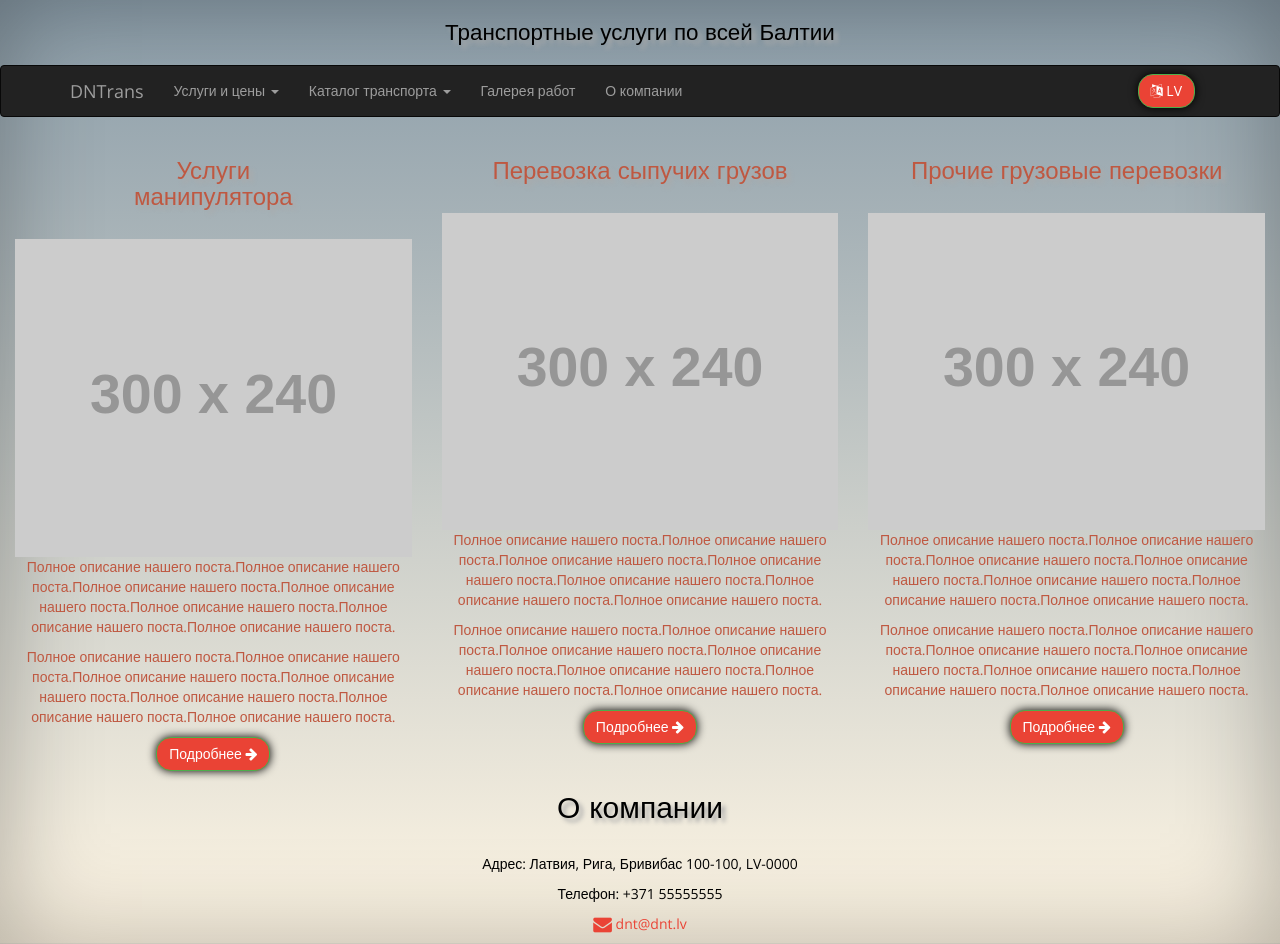
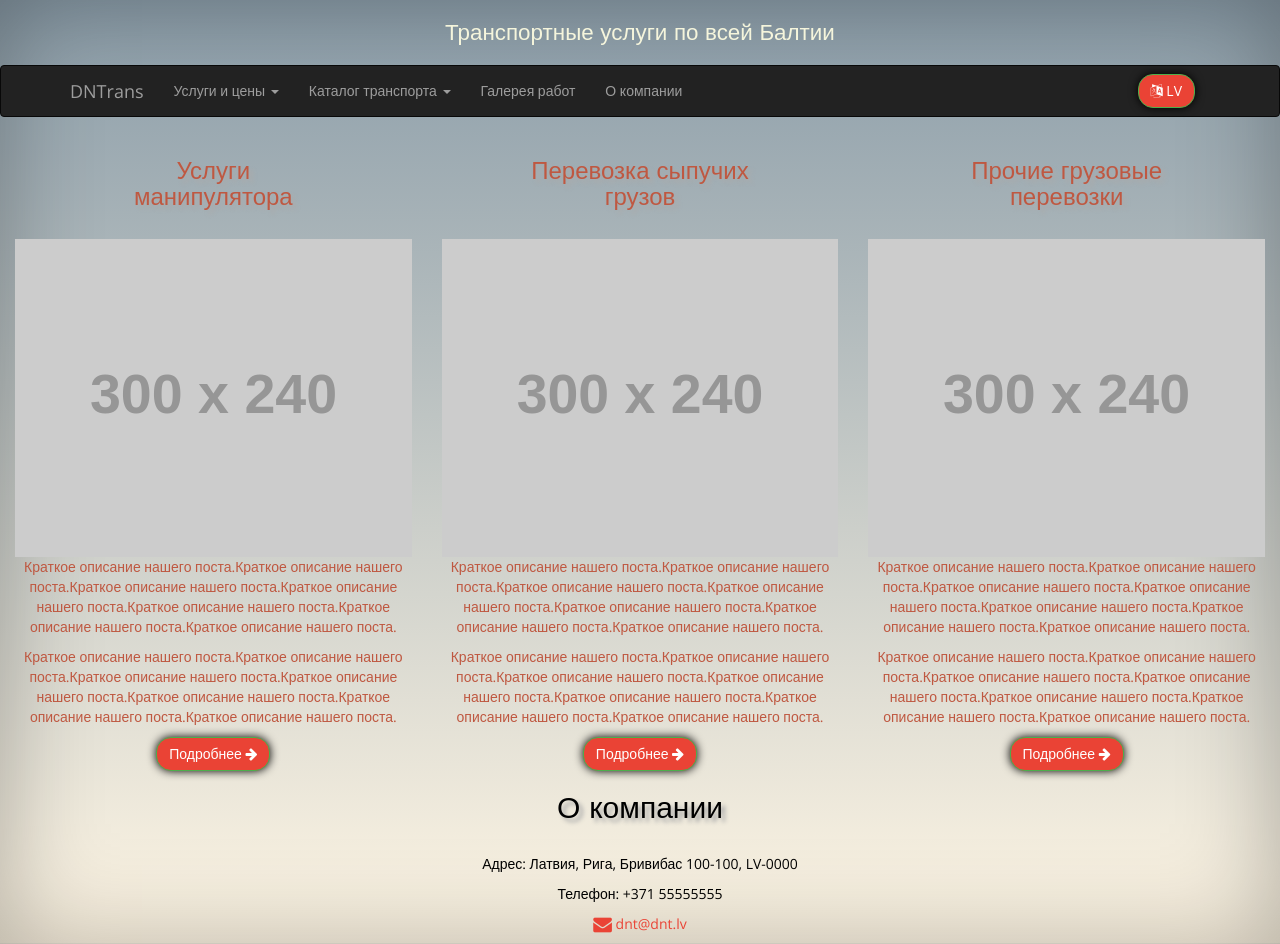
Before and after one commit to Wladimirs/dnt.lv, a plain HTML site: page index.html in a window 1280 px wide. Drawn offline with nearby package versions, Linux system fonts and the light colour scheme; placeholder pictures from the web are drawn by us.

Commit message:
Change file4
Изменение в index.html: изменен цвет заглавного текста и описание под каждой фото.
Изменение в style.css: удалены закоментированые поля.

```diff
--- a/css/style.css
+++ b/css/style.css
@@ -9,20 +9,9 @@ body {
     color: black;
     background: linear-gradient(#8b9da9, #fff6e4);
     box-shadow: inset 0 0 100px hsla(0,0%,0%,.3);
-    /*background:
-        linear-gradient(limegreen, transparent),
-        linear-gradient(90deg, skyblue, transparent),
-        linear-gradient(-90deg, coral, transparent);
-    background-blend-mode: screen;*/
-/*    background: rgba(39, 226, 5, 0.2);*/
     font-weight: normal;
-/*    background-image: url(http://voldemars.com/public/images/background.jpg);*/
     background-size:cover;
     background-position:center center;
-    /*    background-image: url(http://p1.pichost.me/i/11/1344899.jpg);*/
-    /*    background-size:cover;*/
-    /*    background-size: .2em 100%;*/
-
     margin-bottom: 0px !important;
 }
 
@@ -50,3 +39,10 @@ h1 {
     border-radius:15px;
     box-shadow: 0 0 10px black;
 }
+
+.zastavka {
+    color: beige;
+    padding-bottom: 20px;
+    font-family: 'Jura', sans-serif;
+/*    background: url(http://apod.nasa.gov/apod/image/0603/coma_misti.jpg) -100px -100px;*/
+}
--- a/index.html
+++ b/index.html
@@ -18,7 +18,7 @@
 
     <header>
         <div>
-            <h1 class="shadow">Транспортные услуги по всей Балтии</h1>
+            <h1 class="zastavka" >Транспортные услуги по всей Балтии</h1>
         </div>
 
         <div class="navbar navbar-inverse navabar-static-top">
@@ -78,26 +78,26 @@
                 <h3 class="shadow">Услуги<br>манипулятора</h3>
                 <img src='http://placehold.it/300x240' class='img-responsive margin' style='width:100%' alt='First Image'>
                 <div class="caption">
-                    <p>Полное описание нашего поста.Полное описание нашего поста.Полное описание нашего поста.Полное описание нашего поста.Полное описание нашего поста.Полное описание нашего поста.Полное описание нашего поста.</p>
-                    <p>Полное описание нашего поста.Полное описание нашего поста.Полное описание нашего поста.Полное описание нашего поста.Полное описание нашего поста.Полное описание нашего поста.Полное описание нашего поста.</p>
+                    <p>Краткое описание нашего поста.Краткое описание нашего поста.Краткое описание нашего поста.Краткое описание нашего поста.Краткое описание нашего поста.Краткое описание нашего поста.Краткое описание нашего поста.</p>
+                    <p>Краткое описание нашего поста.Краткое описание нашего поста.Краткое описание нашего поста.Краткое описание нашего поста.Краткое описание нашего поста.Краткое описание нашего поста.Краткое описание нашего поста.</p>
                     <a href="#" class="btn btn-success">Подробнее <i class="fa fa-arrow-right"></i></a>
                 </div>
             </div>
             <div class="col-sm-4" style="color: #BF5841;">
-                <h3 class="shadow">Перевозка сыпучих грузов</h3>
+                <h3 class="shadow">Перевозка сыпучих<br>грузов</h3>
                 <img src='http://placehold.it/300x240' class='img-responsive margin' style='width:100%' alt='First Image'>
                 <div class="caption">
-                    <p>Полное описание нашего поста.Полное описание нашего поста.Полное описание нашего поста.Полное описание нашего поста.Полное описание нашего поста.Полное описание нашего поста.Полное описание нашего поста.</p>
-                    <p>Полное описание нашего поста.Полное описание нашего поста.Полное описание нашего поста.Полное описание нашего поста.Полное описание нашего поста.Полное описание нашего поста.Полное описание нашего поста.</p>
+                    <p>Краткое описание нашего поста.Краткое описание нашего поста.Краткое описание нашего поста.Краткое описание нашего поста.Краткое описание нашего поста.Краткое описание нашего поста.Краткое описание нашего поста.</p>
+                    <p>Краткое описание нашего поста.Краткое описание нашего поста.Краткое описание нашего поста.Краткое описание нашего поста.Краткое описание нашего поста.Краткое описание нашего поста.Краткое описание нашего поста.</p>
                     <a href="#" class="btn btn-success">Подробнее <i class="fa fa-arrow-right"></i></a>
                 </div>
             </div>
             <div class="col-sm-4" style="color:#BF5841;">
-                <h3 class="shadow">Прочие грузовые перевозки</h3>
+                <h3 class="shadow">Прочие грузовые<br>перевозки</h3>
                 <img src='http://placehold.it/300x240' class='img-responsive margin' style='width:100%' alt='First Image'>
                 <div class="caption">
-                    <p>Полное описание нашего поста.Полное описание нашего поста.Полное описание нашего поста.Полное описание нашего поста.Полное описание нашего поста.Полное описание нашего поста.Полное описание нашего поста.</p>
-                    <p>Полное описание нашего поста.Полное описание нашего поста.Полное описание нашего поста.Полное описание нашего поста.Полное описание нашего поста.Полное описание нашего поста.Полное описание нашего поста.</p>
+                    <p>Краткое описание нашего поста.Краткое описание нашего поста.Краткое описание нашего поста.Краткое описание нашего поста.Краткое описание нашего поста.Краткое описание нашего поста.Краткое описание нашего поста.</p>
+                    <p>Краткое описание нашего поста.Краткое описание нашего поста.Краткое описание нашего поста.Краткое описание нашего поста.Краткое описание нашего поста.Краткое описание нашего поста.Краткое описание нашего поста.</p>
                     <a href="#" class="btn btn-success">Подробнее <i class="fa fa-arrow-right"></i></a>
                 </div>
             </div>
```
